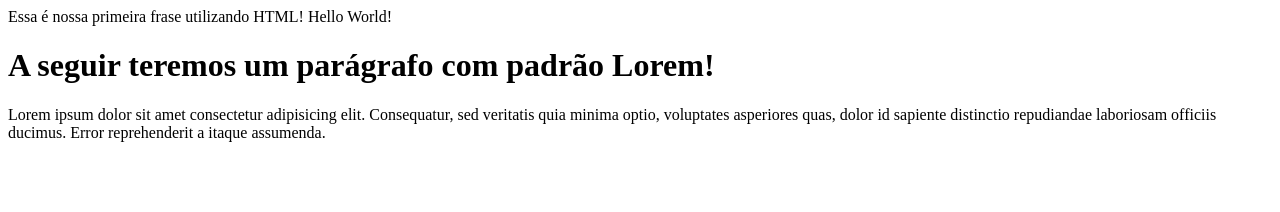
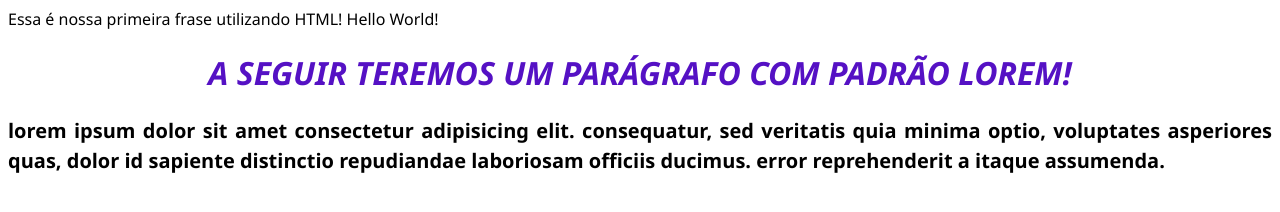
Before and after one commit to inataliaguiar/Curso-Desenvolvimento-Web-Fullstack, a plain HTML site: page HTML-CSS/01-Introducao.html in a window 1280 px wide. Drawn offline with Linux system fonts and the light colour scheme.

Commit message:
Incorporando css para dar estilo à página de introdução do arquivo 01-Introdução.html

```diff
--- a/HTML-CSS/01-Introducao.html
+++ b/HTML-CSS/01-Introducao.html
@@ -4,6 +4,7 @@
     <meta charset="UTF-8">
     <meta name="viewport" content="width=device-width, initial-scale=1.0">
     <title>Primeira página</title>
+    <link rel="stylesheet" href="06-Introducao.css">
 </head>
 <body>
     <!--Este é um comentário em HTML-->
--- /dev/null
+++ b/HTML-CSS/06-Introducao.css
@@ -0,0 +1,18 @@
+body {
+    font-family: 'Segoe UI', Tahoma, Geneva, Verdana, sans-serif; /*Define  a fonte do body*/
+}
+
+p {
+    font-size: 20px; /*Define o tamanho da fonte do paragráfo*/
+    font-weight: bold; /*Define a "expessura da fonte"*/
+    text-transform: lowercase; /*Deixa todas as letras do pagrágrafo em minúsculo*/
+    text-align: justify; /*Define a formatação/disposição do paragráfo, nesse caso, justificado*/
+    line-height: 30px; /*Define a distância/altura entre as linhas*/
+}
+
+h1 {
+    color: rgb(85, 17, 196); /*Define a cor da fonte*/
+    font-style: italic; /*Define o estilo do texto*/
+    text-transform: uppercase; /*Deixa todas as letras em maiusculo*/
+    text-align: center; /*Alinha o texto ao centro da página*/
+}
```
